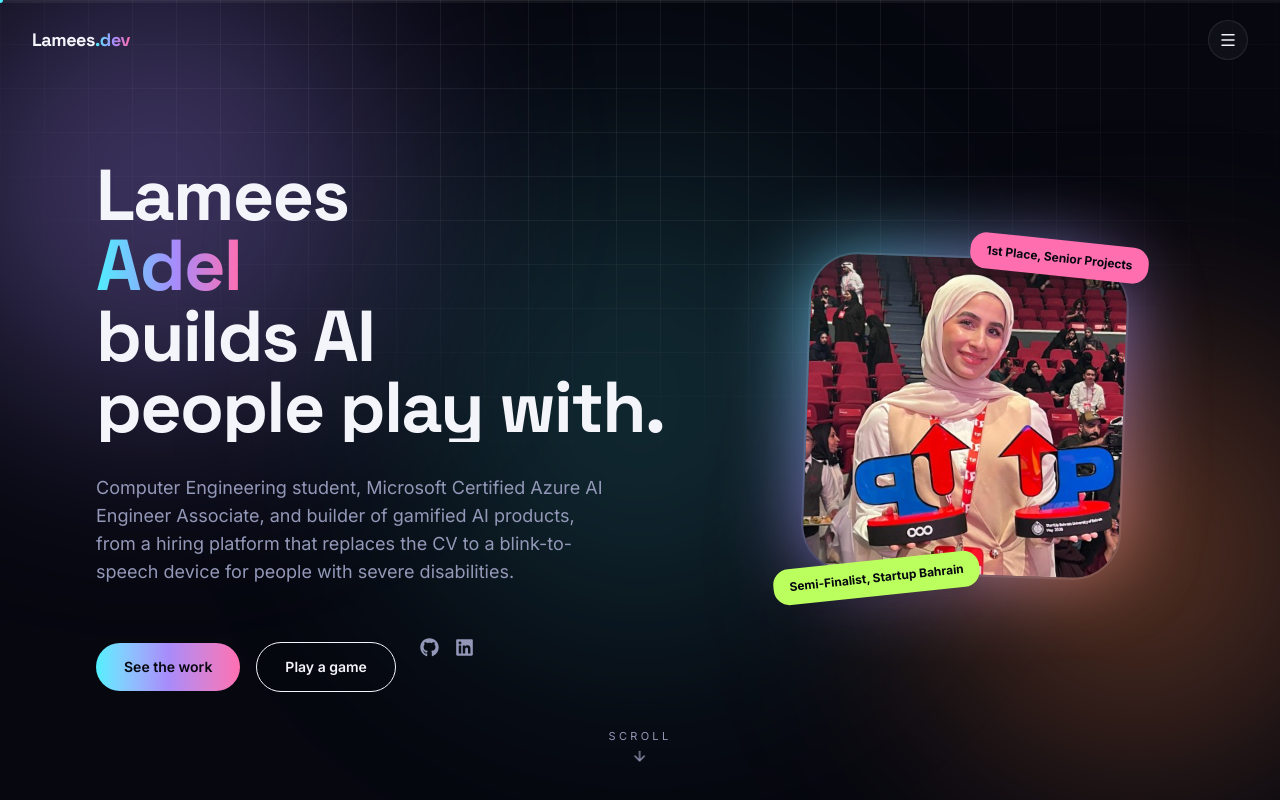
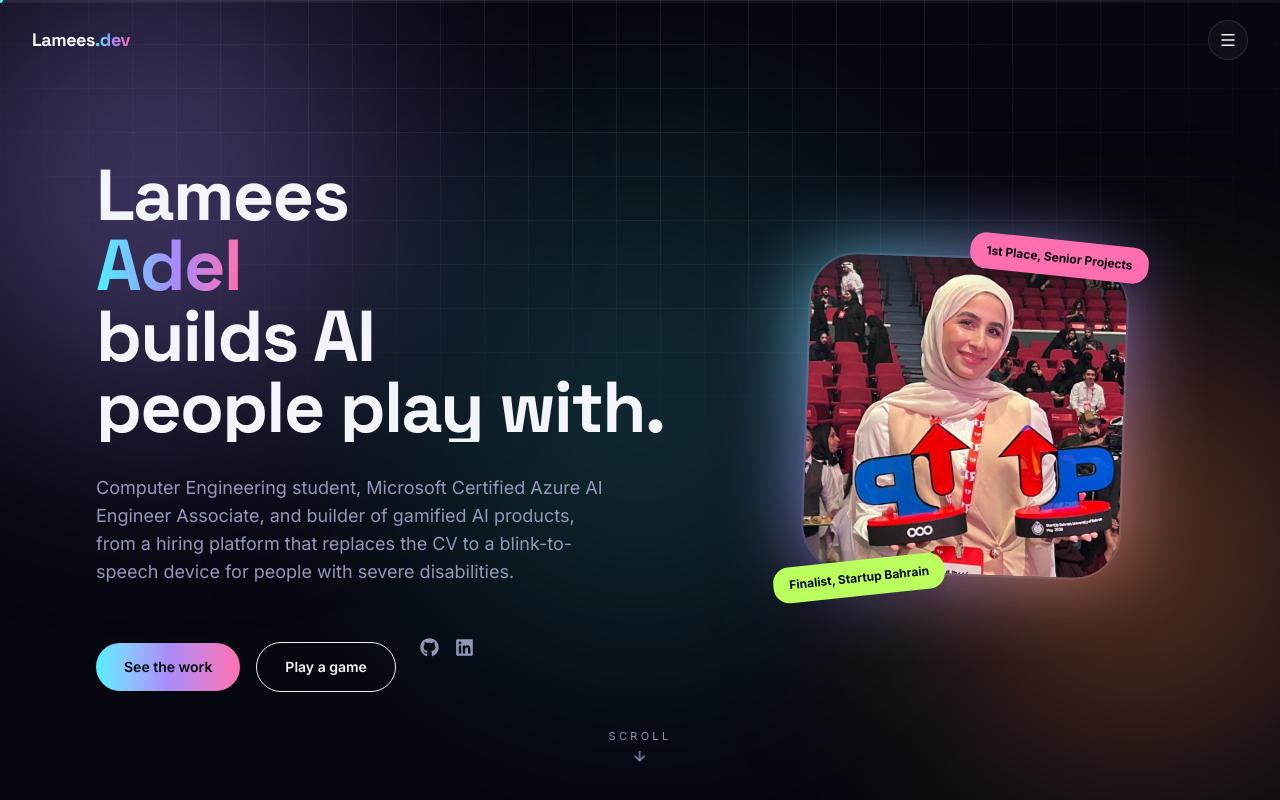
Before and after one commit to LamStack/Portfolio, a Next.js app: page / in a window 1280 px wide. Shown: the top 800 px of the page. Built offline with nearby package versions, Linux system fonts and the light colour scheme.

Commit message:
Correct Startup Bahrain result to Finalist, not Semi-Finalist
Co-Authored-By: Claude Sonnet 5 <noreply@anthropic.com>

```diff
--- a/src/components/scroll/FlagshipProject.tsx
+++ b/src/components/scroll/FlagshipProject.tsx
@@ -13,7 +13,7 @@ const auctor = projects.find((p) => p.name === "Auctor")!;
 
 const STATS = [
   { label: "Role", value: "Founder & Builder" },
-  { label: "Result", value: "Semi-Finalist, Startup Bahrain" },
+  { label: "Result", value: "Finalist, Startup Bahrain" },
   { label: "Stack", value: "Next.js, Claude API, Postgres" },
 ];
 
--- a/src/components/scroll/Hero.tsx
+++ b/src/components/scroll/Hero.tsx
@@ -99,7 +99,7 @@ export function Hero() {
               <Image src="/images/profile.jpg" alt="Lamees Adel" fill priority sizes="320px" className="object-cover" />
             </div>
             <div className="hero-badge absolute -bottom-5 -left-8 rounded-2xl bg-lime text-bg px-4 py-2.5 text-xs font-bold shadow-xl -rotate-6">
-              Semi-Finalist, Startup Bahrain
+              Finalist, Startup Bahrain
             </div>
             <div className="hero-badge absolute -top-4 -right-6 rounded-2xl bg-pink text-bg px-4 py-2.5 text-xs font-bold shadow-xl rotate-6">
               1st Place, Senior Projects
--- a/src/data/content.ts
+++ b/src/data/content.ts
@@ -52,7 +52,7 @@ export const achievements = [
     org: "Startup Bahrain",
     date: "May 2026",
     description:
-      "Semi-finalist for developing Auctor, an AI ecosystem redefining hiring through real-world problem-solving analysis. Placed 4th and won the DOO Automation Award along the way.",
+      "Finalist for developing Auctor, an AI ecosystem redefining hiring through real-world problem-solving analysis. Placed 4th and won the DOO Automation Award along the way.",
     image: "/images/award-doo.jpg",
   },
   {
--- a/src/data/projects.ts
+++ b/src/data/projects.ts
@@ -17,7 +17,7 @@ export const projects: Project[] = [
     tags: ["Next.js", "TypeScript", "Prisma", "PostgreSQL", "Claude API", "Monaco Editor"],
     repo: "https://github.com/LamStack/Auctor",
     live: "https://auctor-eta.vercel.app",
-    highlight: "Semi-Finalist, Startup Bahrain",
+    highlight: "Finalist, Startup Bahrain",
   },
   {
     name: "Wafid",
```
